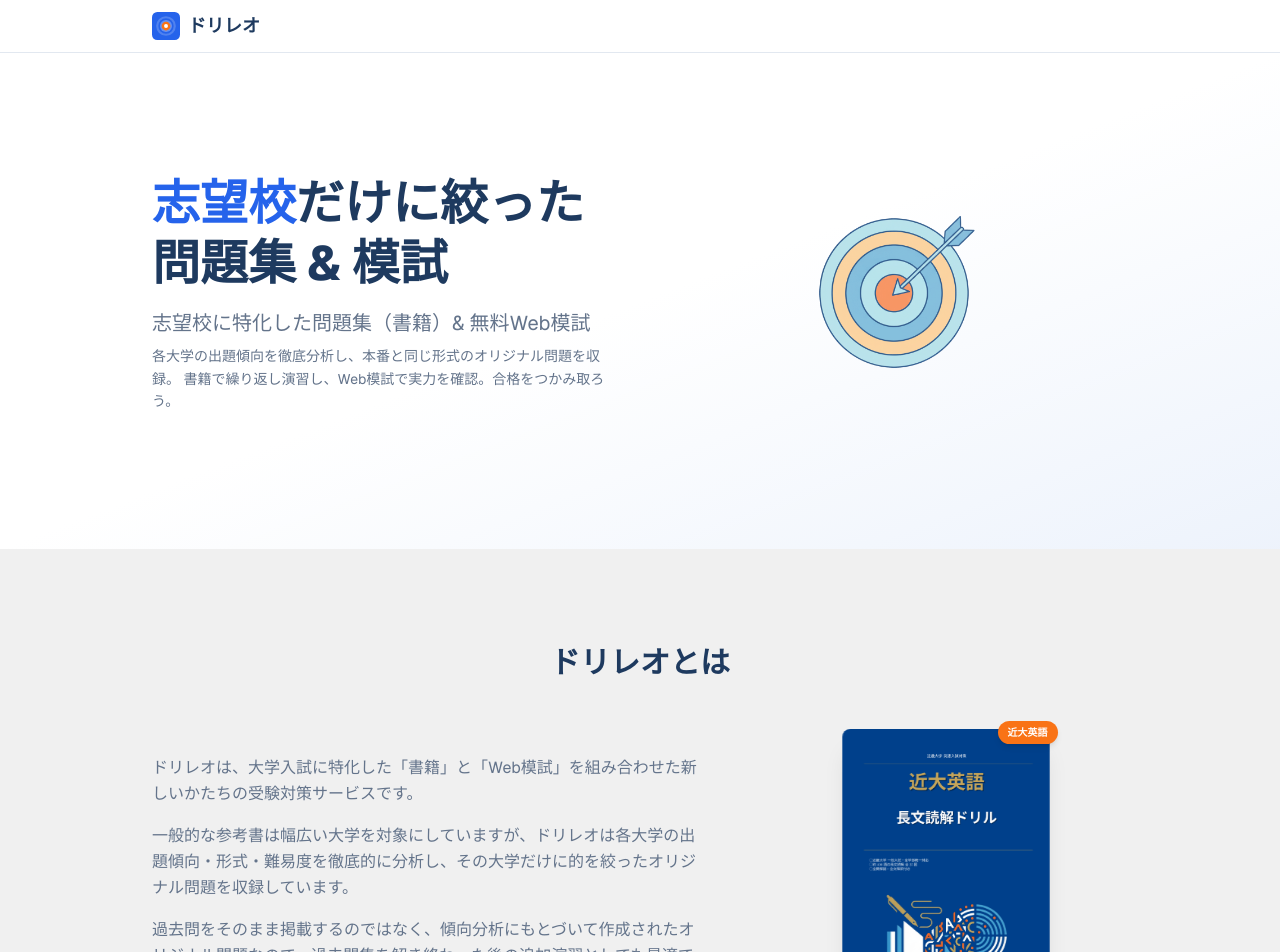
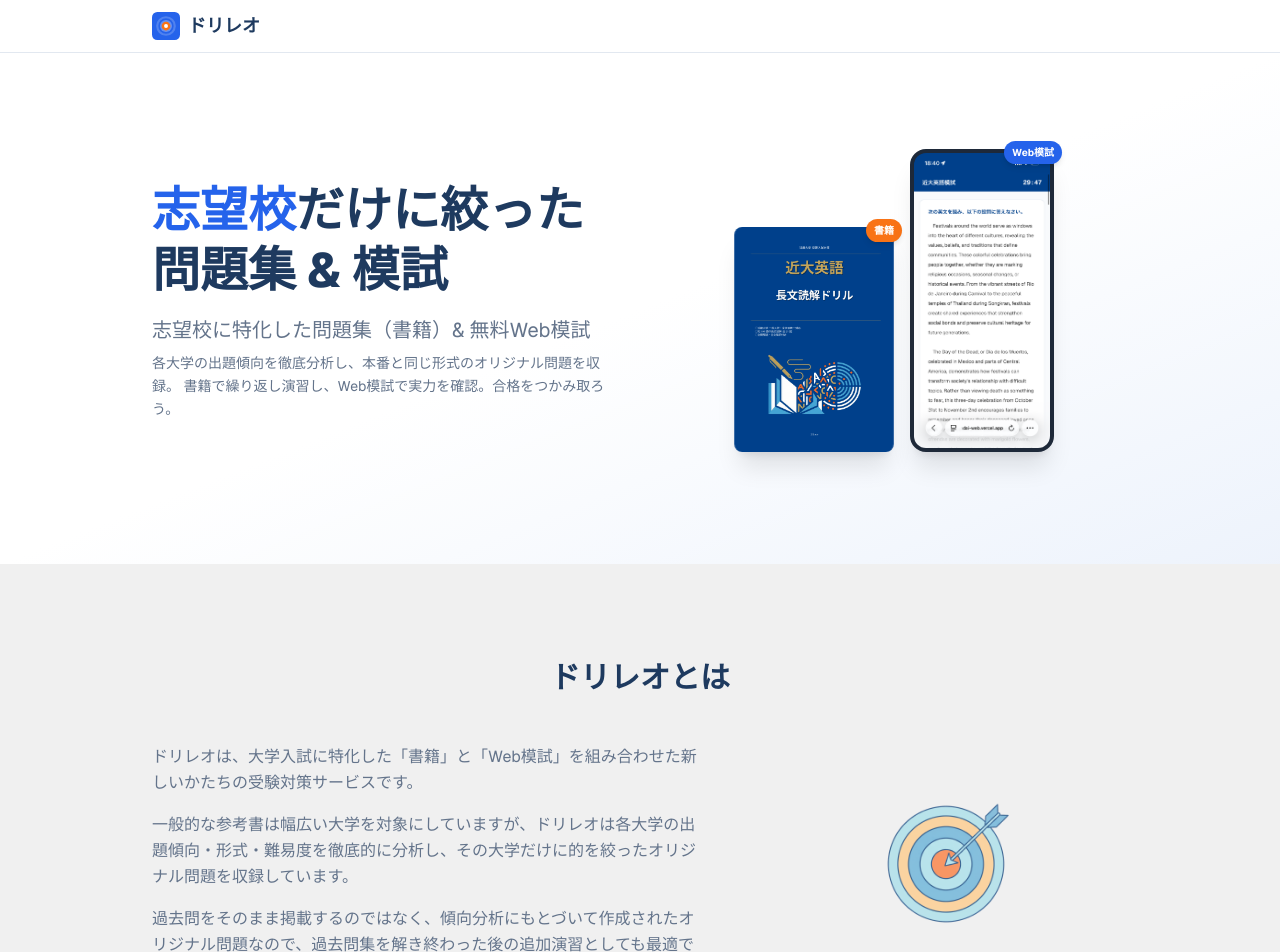
Before and after one commit to komotegawa-edore/kindai-web, a Next.js app: page / in a window 1280 px wide. Shown: the top 952 px of the page. Built offline with nearby package versions, Linux system fonts and the light colour scheme.

Commit message:
Hero: show book cover + mock exam screenshot, move target illust to about section
Co-Authored-By: Claude Opus 4.6 <noreply@anthropic.com>

```diff
--- a/src/app/page.tsx
+++ b/src/app/page.tsx
@@ -112,15 +112,38 @@ export default function DrilleoTopPage() {
                 書籍で繰り返し演習し、Web模試で実力を確認。合格をつかみ取ろう。
               </p>
             </div>
-            <div className="md:w-1/2 flex justify-center">
-              <Image
-                src="/images/illust/hero-target.png"
-                alt="ターゲットを狙い撃ちするイラスト"
-                width={320}
-                height={320}
-                className="w-56 md:w-72 h-auto"
-                priority
-              />
+            <div className="md:w-1/2 flex justify-center items-end gap-4">
+              {/* 書籍表紙 */}
+              <div className="relative">
+                <Image
+                  src="/images/book-preview/cover-front.png"
+                  alt="近大英語 長文読解ドリル 表紙"
+                  width={400}
+                  height={566}
+                  className="w-32 md:w-40 h-auto rounded-lg shadow-xl"
+                  style={{ transform: "rotateY(-4deg)" }}
+                  priority
+                />
+                <div className="absolute -top-2 -right-2 bg-accent text-white text-[10px] font-bold px-2 py-1 rounded-full shadow-md">
+                  書籍
+                </div>
+              </div>
+              {/* 模試画面 */}
+              <div className="relative">
+                <div className="rounded-2xl overflow-hidden shadow-xl border-4 border-gray-800 bg-gray-800 w-28 md:w-36">
+                  <Image
+                    src="/images/mock-1.PNG"
+                    alt="Web模試画面"
+                    width={390}
+                    height={844}
+                    className="w-full h-auto"
+                    priority
+                  />
+                </div>
+                <div className="absolute -top-2 -right-2 bg-primary text-white text-[10px] font-bold px-2 py-1 rounded-full shadow-md">
+                  Web模試
+                </div>
+              </div>
             </div>
           </div>
         </div>
@@ -145,19 +168,13 @@ export default function DrilleoTopPage() {
               </p>
             </div>
             <div className="md:w-2/5 flex justify-center">
-              <div className="relative">
-                <Image
-                  src="/images/book-preview/cover-front.png"
-                  alt="近大英語 長文読解ドリル 表紙"
-                  width={400}
-                  height={566}
-                  className="w-44 md:w-52 h-auto rounded-lg shadow-xl"
-                  style={{ transform: "rotateY(-4deg)" }}
-                />
-                <div className="absolute -top-2 -right-2 bg-accent text-white text-[10px] font-bold px-2.5 py-1 rounded-full shadow-md">
-                  近大英語
-                </div>
-              </div>
+              <Image
+                src="/images/illust/hero-target.png"
+                alt="ターゲットを狙い撃ちするイラスト"
+                width={320}
+                height={320}
+                className="w-48 md:w-56 h-auto"
+              />
             </div>
           </div>
         </div>
```
